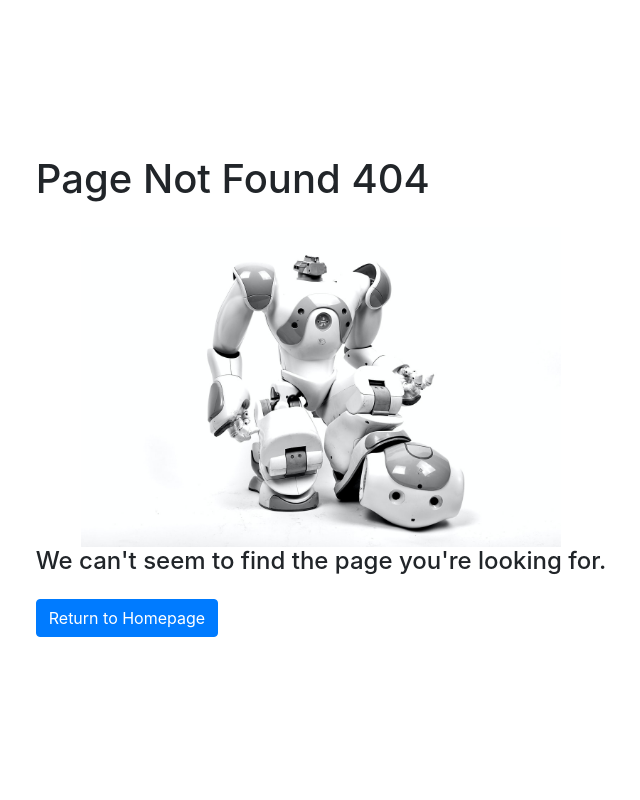
After one commit to clay099/stock-tracker, a Flask app: template templates/404.html in a window 1280 px wide. The commit adds this page. Shown: the whole page, without its empty margins (319-959 px from the left). Run offline with Flask 2, Linux system fonts and the light colour scheme; the template is opened without the code that fills it, so the values that code supplies are empty; parts of the project's set-up code (start-up, migrations or seed data) failed here and were passed over; some libraries are stand-ins or nearby versions.

Commit message:
error page

```diff
--- a/app.py
+++ b/app.py
@@ -65,6 +65,9 @@ def unauthorized():
 
 # ************base routes************
 
+@app.errorhandler(404)
+def page_not_found(e):
+     return render_template('404.html'), 404
 
 @app.route('/')
 def homepage():
--- a/models.py
+++ b/models.py
@@ -490,8 +490,8 @@ class News(db.Model):
             if (news == []):
                 return False
             else:
-            # for top 20 articles
-                for n in news[:20]:
+            # for top 21 articles
+                for n in news[:21]:
                     # create new article in DB
                     new_article = News(id=n.id, category=n.category, datetime=n.datetime, headline=n.headline, image=n.image, related=n.related, source=n.source, summary=n.summary, url=n.url)
                     db.session.add(new_article)
--- a/static/styles.css
+++ b/static/styles.css
@@ -100,3 +100,14 @@
 .detailed-table-information {
 	width: 100px;
 }
+
+#error-page {
+	height: 100vh;
+}
+
+#error-image {
+	height: 40vh;
+	display: block;
+	margin-left: auto;
+	margin-right: auto;
+}
--- /dev/null
+++ b/templates/404.html
@@ -0,0 +1,26 @@
+<!DOCTYPE html>
+<html lang="en">
+
+<head>
+    <meta charset="UTF-8">
+    <meta name="viewport" content="width=device-width, initial-scale=1.0">
+    <title>Page Not Found</title>
+    <link rel="stylesheet" href="https://stackpath.bootstrapcdn.com/bootstrap/4.5.0/css/bootstrap.min.css"
+        integrity="sha384-9aIt2nRpC12Uk9gS9baDl411NQApFmC26EwAOH8WgZl5MYYxFfc+NcPb1dKGj7Sk" crossorigin="anonymous">
+
+    <link rel="stylesheet" href="/static/styles.css">
+</head>
+
+<body>
+    <div class="container d-flex justify-content-center" id="error-page">
+        <div class="my-auto">
+            <h1 class="mb-4">Page Not Found 404</h1>
+            <img id="error-image" src="/static/images/404.jpg" alt="">
+            <h4>We can't seem to find the page you're looking for.
+                <br>
+                <a class="btn btn-primary mt-4" href="{{ url_for('homepage') }}">Return to Homepage</a>
+        </div>
+    </div>
+</body>
+
+</html>
```
Also changed, not shown: templates/base.html (+6 -1 lines), templates/home.html (+10 -9 lines), static/images/404.jpg (added).
